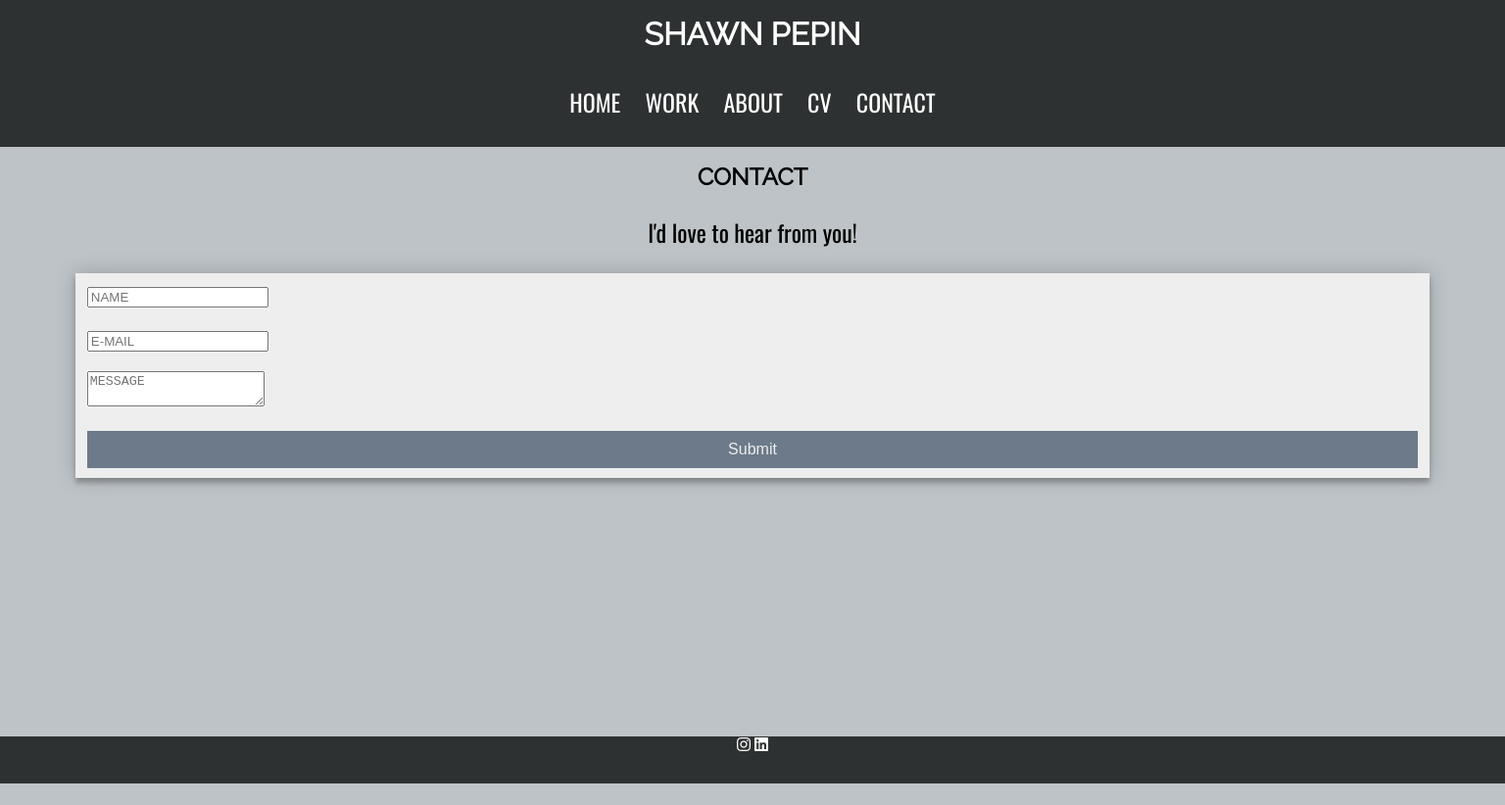
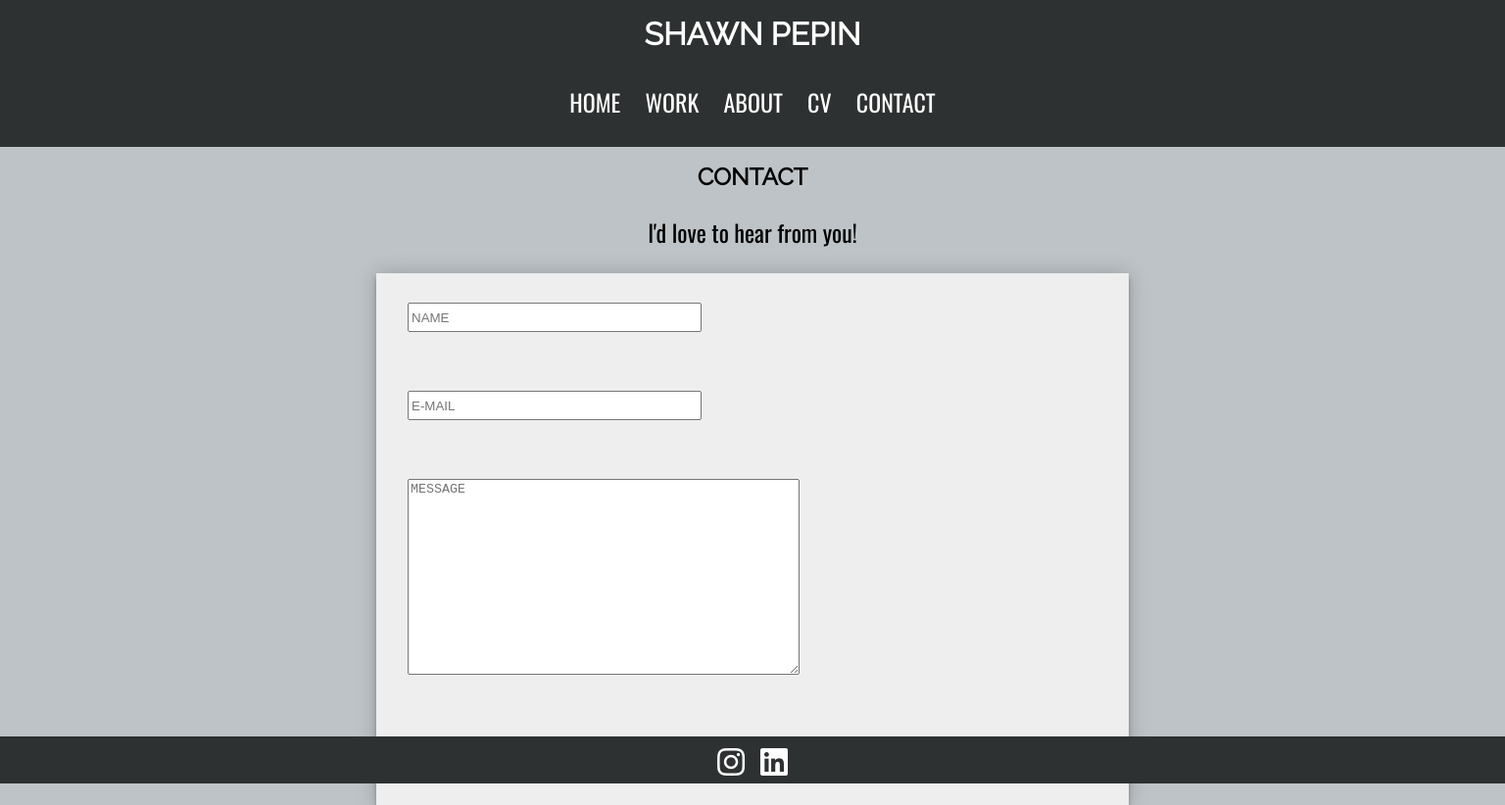
Before and after one commit to pepi0039/mtm6330-midterm-pepi0039, a website: page contact.html in a window 1536 px wide. Shown: the whole page at 98% size. Before the commit the page ends 800 px from the top, so only its background shows below. Drawn offline with nearby package versions, Linux system fonts and the light colour scheme.

Commit message:
fine turning pages

```diff
--- a/contact.html
+++ b/contact.html
@@ -4,7 +4,7 @@
     <meta charset="UTF-8">
     <meta name="viewport" content="width=device-width, initial-scale=1.0">
     <meta http-equiv="X-UA-Compatible" content="ie=edge">
-    <title>Document</title>
+    <title>CONTACT</title>
     <link rel="stylesheet" type="text/css" href="main.css">
     <link rel="stylesheet" href="https://use.fontawesome.com/releases/v5.3.1/css/all.css" integrity="sha384-mzrmE5qonljUremFsqc01SB46JvROS7bZs3IO2EmfFsd15uHvIt+Y8vEf7N7fWAU" crossorigin="anonymous">
 </head>
@@ -60,7 +60,7 @@
           </form>
 
 
-<footer><i class="fab fa-instagram"></i>
-              <i class="fab fa-linkedin"></i></footer>
+<footer><div class="social"><i class="fab fa-instagram fa-2x"></i>
+  <i class="fab fa-linkedin fa-2x"></i></footer>
 </body>
 </html>
--- a/main.css
+++ b/main.css
@@ -41,8 +41,6 @@ nav {
 nav ul {
     padding-left: 0;
 }
-
-
 
 nav ul li {
     text-align: center;
@@ -98,10 +96,12 @@ img {
 
 .containerCV {
     margin: 0 auto;
-    max-width: 100%;
-    height: 100%;
-    padding: 1rem;
 
+}
+
+.containerCV img {
+    display: flex;
+    justify-content: center;
 }
 
 form {
@@ -151,6 +151,20 @@ footer {
     align-content: center;
 }
 
+.social .fab {
+    width: 40px;
+    padding-top: 10px;
+    padding-bottom: 10px;
+}
+
+.fa-instagram:hover {
+    color: #e08283;
+}
+
+.fa-linkedin:hover {
+    color: #e08283;
+}
+
 /* the following was sourced from w3 schools responsive grid layout and is used on the "work" page. */
 
 .column {
@@ -165,6 +179,7 @@ footer {
     vertical-align: middle;
     border: 3px solid #EEEEEE;
 }
+
 
 /* Responsive layout - makes a two column-layout instead of four columns */
 @media screen and (max-width: 800px) {
@@ -200,10 +215,43 @@ footer {
         height: 150px;
     }
 
-
-
     a {
         padding: .667rem;
     }
 
+    .containerCV .img {
+        display: flex;
+        justify-content: center;
+    }
+
+    form {
+        font-family: 'Oswald', sans-serif;
+        max-width: 50%;
+        border: none;
+        margin: 0 auto;
+        position: relative;
+        background-color: #eeeeee;
+        box-shadow: 0 0 20px 0 rgba(0, 0, 0, 0.2), 0 5px 5px 0 rgba(0, 0, 0, 0.24);
+
+    }
+
+    fieldset {
+        color: #000000;
+        font-family: 'Oswald', sans-serif;
+        border: none;
+        padding: 30px;
+    }
+
+    input {
+        height: 30px;
+        width: 300px;
+    }
+
+    textarea {
+        height: 200px;
+        width: 400px;
+    }
+
+
+
 }
```
Also changed, not shown: about.html (+4 -4 lines), cv.html (+3 -2 lines), index.html (+6 -9 lines), work.html (+3 -3 lines).
